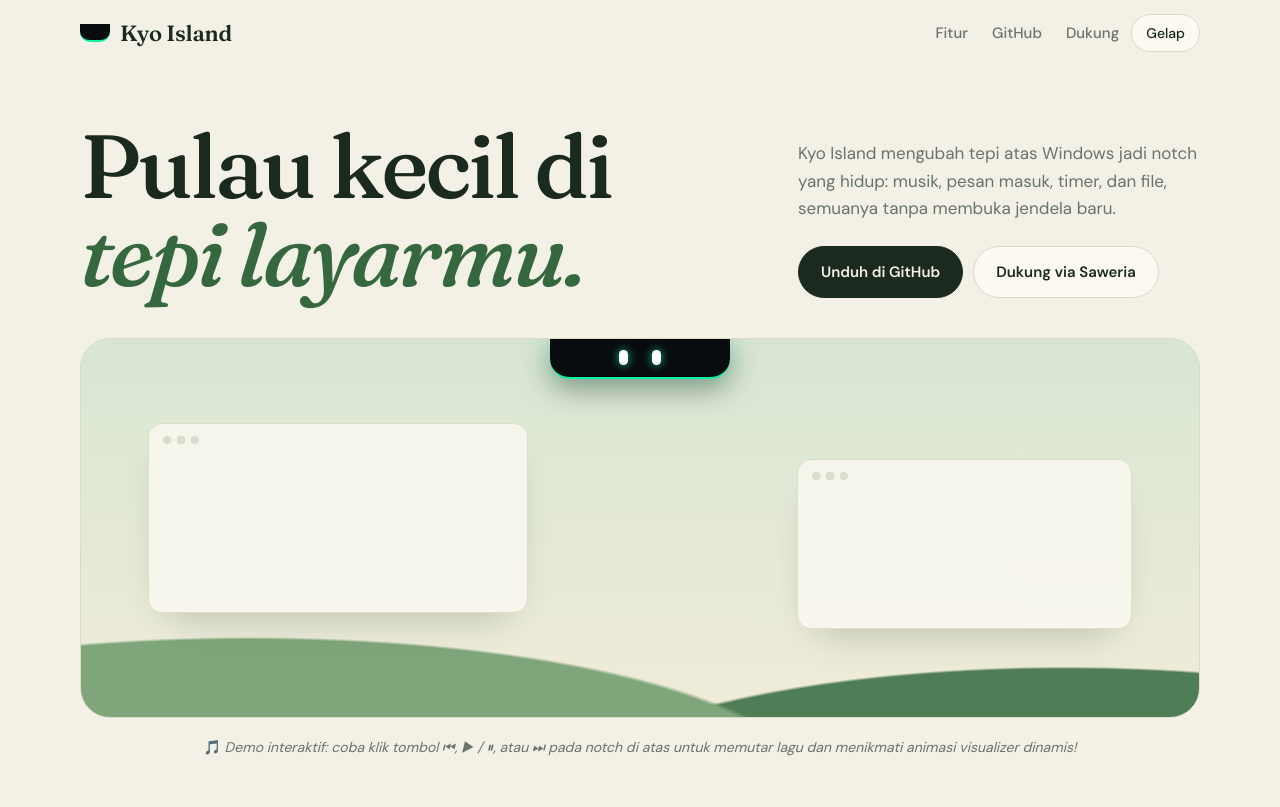
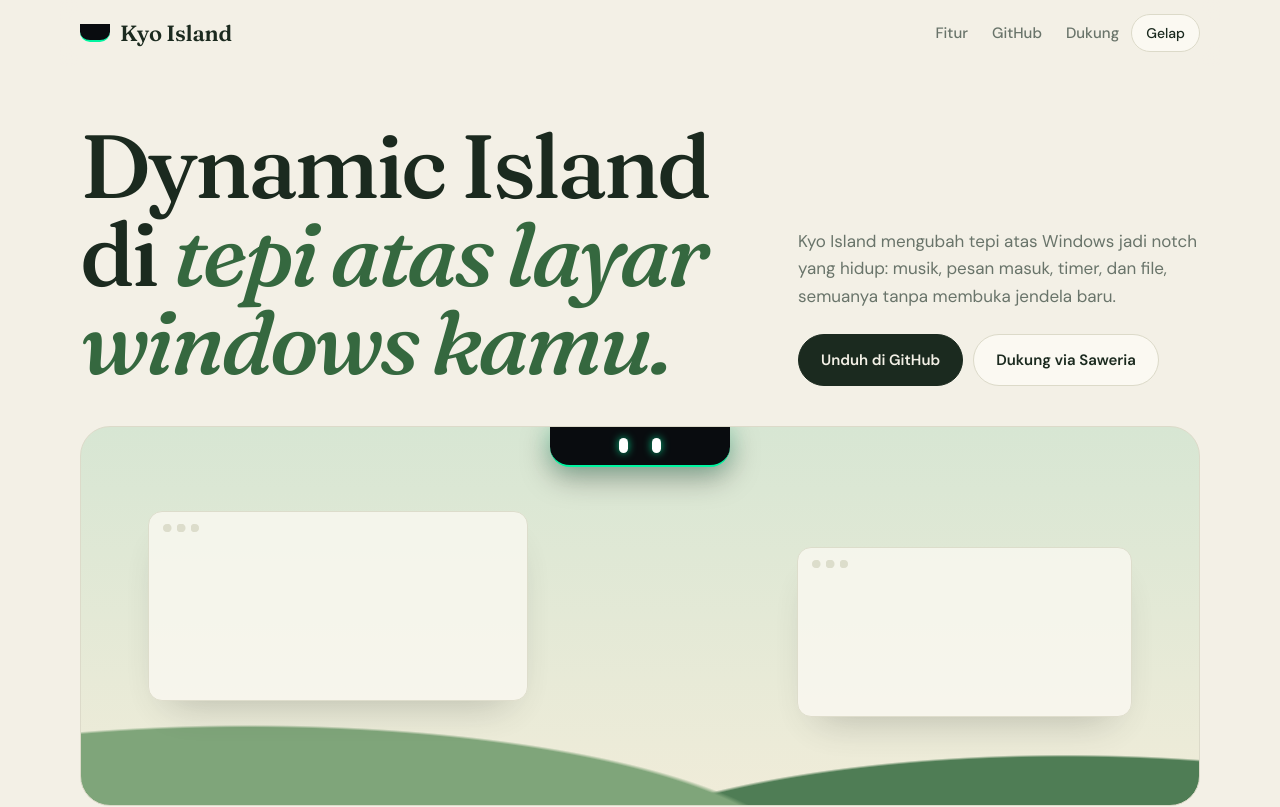
Before and after one commit to oziajayakan/Dynamic-Island-Win, a website: page public/index.html in a window 1280 px wide. Shown: the top 807 px of the page. Drawn offline with Linux system fonts and the light colour scheme.

Commit message:
Update hero section heading in index.html

```diff
--- a/public/index.html
+++ b/public/index.html
@@ -185,7 +185,7 @@
   </header>
 
   <div class="hero">
-    <h1>Pulau kecil di <em>tepi layarmu.</em></h1>
+    <h1>Dynamic Island di <em>tepi atas layar windows kamu.</em></h1>
     <div>
       <p>Kyo Island mengubah tepi atas Windows jadi notch yang hidup: musik, pesan masuk, timer, dan file, semuanya tanpa membuka jendela baru.</p>
       <div class="cta">
```
